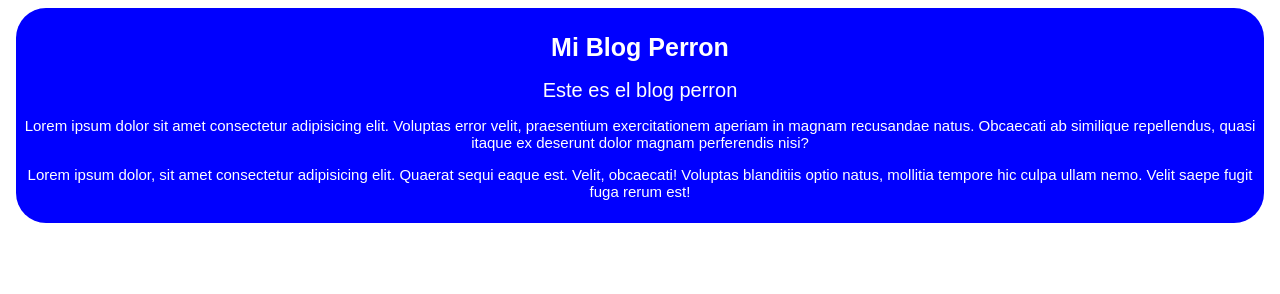
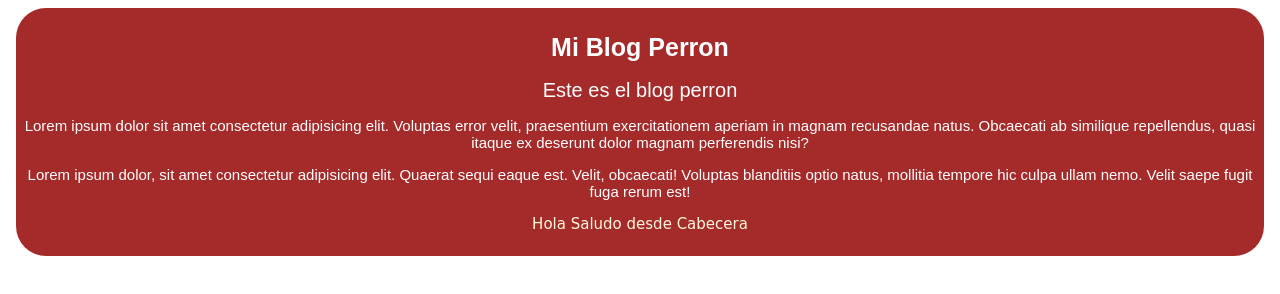
Before and after one commit to Albertb11/MasterBlog, a plain HTML site: page index.html in a window 1280 px wide. Drawn offline with Linux system fonts and the light colour scheme.

Commit message:
cmabios en el background

```diff
--- a/css/estilos.css
+++ b/css/estilos.css
@@ -1,5 +1,5 @@
 #container{
-    background-color: blue;
+    background-color:brown;
     color: white;
     padding: 0.5em;
     margin: 0.5em;
@@ -11,6 +11,10 @@
 #container p{
     font-size: 15px;
 }
+#container #texto{
+    font-family: cursive;
+    color:cornsilk
+}
 
 #container h1{
     font-size: 25px;
--- a/index.html
+++ b/index.html
@@ -15,6 +15,7 @@
         <div>
             <p>Lorem ipsum dolor sit amet consectetur adipisicing elit. Voluptas error velit, praesentium exercitationem aperiam in magnam recusandae natus. Obcaecati ab similique repellendus, quasi itaque ex deserunt dolor magnam perferendis nisi?</p>
             <p>Lorem ipsum dolor, sit amet consectetur adipisicing elit. Quaerat sequi eaque est. Velit, obcaecati! Voluptas blanditiis optio natus, mollitia tempore hic culpa ullam nemo. Velit saepe fugit fuga rerum est!</p>
+            <p id="texto">Hola Saludo desde Cabecera</p>
         </div>
     </div>
 </body>
```
